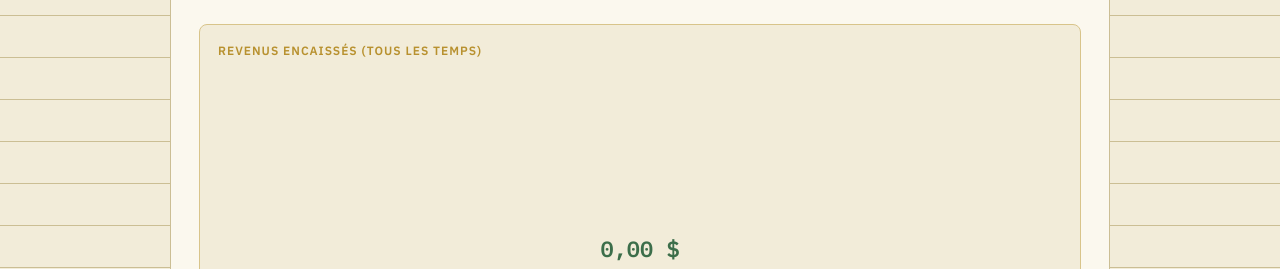
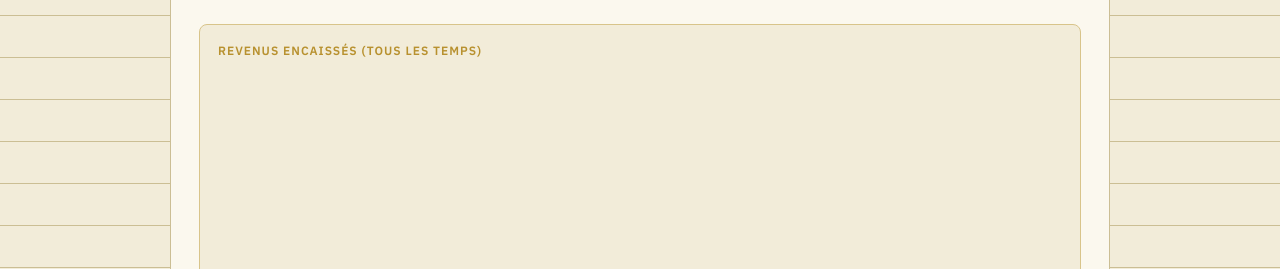
Before and after one commit to zheant/Grand-Livre-19, a React (Vite) app: page / in a window 1280 px wide. Shown: the part 531-800 px from the top of the page. Built offline with nearby package versions, Linux system fonts and the light colour scheme; a web font is replaced by a local one.

Commit message:
Historique en deux colonnes (titre+pastilles / champ) ; pile de pieces en decomposition decimale (10/100/1k/10k/100k)

```diff
--- a/src/components/CoinPile.tsx
+++ b/src/components/CoinPile.tsx
@@ -1,89 +1,85 @@
 import { formatCents } from '../lib/money'
 
-// Pyramide fixe de 15 emplacements (5 rangées) — seuls le nombre de pièces
-// visibles (du bas vers le haut) et leur matière changent avec le montant.
-const COIN_ROWS: { cx: number; cy: number }[][] = [
-  [
-    { cx: 30, cy: 118 },
-    { cx: 65, cy: 118 },
-    { cx: 100, cy: 118 },
-    { cx: 135, cy: 118 },
-    { cx: 170, cy: 118 },
-  ],
-  [
-    { cx: 47.5, cy: 94 },
-    { cx: 82.5, cy: 94 },
-    { cx: 117.5, cy: 94 },
-    { cx: 152.5, cy: 94 },
-  ],
-  [
-    { cx: 65, cy: 70 },
-    { cx: 100, cy: 70 },
-    { cx: 135, cy: 70 },
-  ],
-  [
-    { cx: 82.5, cy: 46 },
-    { cx: 117.5, cy: 46 },
-  ],
-  [{ cx: 100, cy: 24 }],
-]
-const COINS = COIN_ROWS.flat()
-
-// Montant qui remplit complètement la pile (pur repère visuel, pas une
-// cible officielle) — au-delà, la pile reste pleine plutôt que déborder.
-// Divisé en 4 paliers de rareté égaux : chacun se remplit puis cède la
-// place au suivant plutôt que de s'accumuler avec lui.
-const PILE_REFERENCE_CENTS = 200_000 * 100
-const TIER_SPAN_CENTS = PILE_REFERENCE_CENTS / 4
-
-interface Tier {
-  label: string
-  icon: string
+// Représentation « positionnelle » façon système décimal : chaque palier
+// vaut 10 fois le précédent, et le montant est décomposé comme on rendrait
+// la monnaie (le plus gros dénominateur d'abord). Le tas résultant peut donc
+// mélanger plusieurs matières à la fois — pas un seul palier actif.
+interface Denomination {
+  valueDollars: number
   gradientId: string
   stroke: string
   gem?: boolean
 }
 
-const TIERS: Tier[] = [
-  { label: 'Cuivre', icon: '🥉', gradientId: 'tierCopper', stroke: '#5C3216' },
-  { label: 'Argent', icon: '🥈', gradientId: 'tierSilver', stroke: '#5A5F66' },
-  { label: 'Or', icon: '🥇', gradientId: 'tierGold', stroke: '#8A6D1F' },
-  { label: 'Diamant', icon: '💎', gradientId: 'tierDiamond', stroke: '#1F6E8C', gem: true },
+const DENOMINATIONS: Denomination[] = [
+  { valueDollars: 10, gradientId: 'tierCopper', stroke: '#5C3216' },
+  { valueDollars: 100, gradientId: 'tierSilver', stroke: '#5A5F66' },
+  { valueDollars: 1_000, gradientId: 'tierGold', stroke: '#8A6D1F' },
+  { valueDollars: 10_000, gradientId: 'tierDiamond', stroke: '#1F6E8C', gem: true },
+  { valueDollars: 100_000, gradientId: 'tierRuby', stroke: '#5C0E22', gem: true },
 ]
 
-function diamondPoints(cx: number, cy: number): string {
-  return [`${cx},${cy - 16}`, `${cx + 12},${cy - 2}`, `${cx},${cy + 14}`, `${cx - 12},${cy - 2}`].join(' ')
+function decompose(totalDollars: number): number[] {
+  let remaining = Math.max(0, Math.floor(totalDollars))
+  const counts = new Array(DENOMINATIONS.length).fill(0)
+  for (let i = DENOMINATIONS.length - 1; i >= 0; i--) {
+    counts[i] = Math.floor(remaining / DENOMINATIONS[i].valueDollars)
+    remaining -= counts[i] * DENOMINATIONS[i].valueDollars
+  }
+  return counts
+}
+
+const CENTER_X = 110
+const BASE_Y = 158
+const ROW_HEIGHT = 22
+const COIN_SPACING = 22
+const MAX_PER_ROW = 9
+const RADIUS = 10
+
+interface Row {
+  cy: number
+  xs: number[]
+  denom: Denomination
+}
+
+function buildRows(counts: number[]): Row[] {
+  const rows: Row[] = []
+  let level = 0
+  for (let d = 0; d < DENOMINATIONS.length; d++) {
+    let remaining = counts[d]
+    while (remaining > 0) {
+      const n = Math.min(MAX_PER_ROW, remaining)
+      const startX = CENTER_X - ((n - 1) * COIN_SPACING) / 2
+      rows.push({
+        cy: BASE_Y - level * ROW_HEIGHT,
+        xs: Array.from({ length: n }, (_, i) => startX + i * COIN_SPACING),
+        denom: DENOMINATIONS[d],
+      })
+      level += 1
+      remaining -= n
+    }
+  }
+  return rows
+}
+
+function gemPoints(cx: number, cy: number): string {
+  return [`${cx},${cy - RADIUS - 1}`, `${cx + RADIUS - 1},${cy - 1}`, `${cx},${cy + RADIUS}`, `${cx - RADIUS + 1},${cy - 1}`].join(
+    ' ',
+  )
 }
 
 export function CoinPile({ totalCents }: { totalCents: number }) {
-  const clamped = Math.max(0, totalCents)
-  const tierIndex = Math.min(TIERS.length - 1, Math.floor(clamped / TIER_SPAN_CENTS))
-  const tier = TIERS[tierIndex]
-  const withinTierFraction = Math.min(1, (clamped - TIER_SPAN_CENTS * tierIndex) / TIER_SPAN_CENTS)
-  const coinsVisibles = clamped > 0 ? Math.max(1, Math.round(withinTierFraction * COINS.length)) : 0
+  const totalDollars = Math.floor(Math.max(0, totalCents) / 100)
+  const counts = decompose(totalDollars)
+  const rows = buildRows(counts)
 
   return (
     <div>
-      {coinsVisibles > 0 && (
-        <div
-          style={{
-            textAlign: 'center',
-            fontSize: 12,
-            fontWeight: 700,
-            letterSpacing: 0.5,
-            textTransform: 'uppercase',
-            color: 'var(--ink-soft)',
-            marginBottom: 4,
-          }}
-        >
-          {tier.icon} Palier {tier.label}
-        </div>
-      )}
       <svg
-        viewBox="0 0 200 140"
-        style={{ width: '100%', maxWidth: 220, height: 'auto', display: 'block', margin: '0 auto' }}
+        viewBox="0 0 220 190"
+        style={{ width: '100%', maxWidth: 240, height: 'auto', display: 'block', margin: '0 auto' }}
         role="img"
-        aria-label={`Pile de ${tier.label.toLowerCase()} représentant ${formatCents(clamped)} de revenus encaissés`}
+        aria-label={`Tas de pièces et gemmes représentant ${formatCents(totalCents)} de revenus encaissés`}
       >
         <defs>
           <radialGradient id="tierCopper" cx="35%" cy="30%" r="75%">
@@ -106,25 +102,31 @@
             <stop offset="45%" stopColor="#9FE0F5" />
             <stop offset="100%" stopColor="#3FA9D6" />
           </linearGradient>
+          <linearGradient id="tierRuby" x1="0%" y1="0%" x2="100%" y2="100%">
+            <stop offset="0%" stopColor="#FFE3EC" />
+            <stop offset="45%" stopColor="#E63960" />
+            <stop offset="100%" stopColor="#8B1032" />
+          </linearGradient>
         </defs>
-        {coinsVisibles > 0 && <ellipse cx="100" cy="130" rx="82" ry="8" fill="rgba(0,0,0,0.12)" />}
-        {COINS.slice(0, coinsVisibles).map((c, i) =>
-          tier.gem ? (
-            <g key={i}>
+        {rows.length > 0 && <ellipse cx={CENTER_X} cy={BASE_Y + 18} rx="92" ry="8" fill="rgba(0,0,0,0.12)" />}
+        {rows.map((row, ri) =>
+          row.xs.map((x, i) =>
+            row.denom.gem ? (
+              <g key={`${ri}-${i}`}>
                 <polygon
-                points={diamondPoints(c.cx, c.cy)}
-                fill={`url(#${tier.gradientId})`}
-                stroke={tier.stroke}
+                  points={gemPoints(x, row.cy)}
+                  fill={`url(#${row.denom.gradientId})`}
+                  stroke={row.denom.stroke}
                   strokeWidth="1"
                 />
-              <line x1={c.cx - 12} y1={c.cy - 2} x2={c.cx + 12} y2={c.cy - 2} stroke={tier.stroke} strokeWidth="0.7" opacity="0.6" />
-              <line x1={c.cx} y1={c.cy - 16} x2={c.cx} y2={c.cy - 2} stroke={tier.stroke} strokeWidth="0.7" opacity="0.4" />
+                <line x1={x - RADIUS + 1} y1={row.cy - 1} x2={x + RADIUS - 1} y2={row.cy - 1} stroke={row.denom.stroke} strokeWidth="0.6" opacity="0.6" />
               </g>
             ) : (
-            <g key={i}>
-              <circle cx={c.cx} cy={c.cy} r="16" fill={`url(#${tier.gradientId})`} stroke={tier.stroke} strokeWidth="1" />
-              <circle cx={c.cx} cy={c.cy} r="10.5" fill="none" stroke={tier.stroke} strokeOpacity="0.55" strokeWidth="1" />
+              <g key={`${ri}-${i}`}>
+                <circle cx={x} cy={row.cy} r={RADIUS} fill={`url(#${row.denom.gradientId})`} stroke={row.denom.stroke} strokeWidth="1" />
+                <circle cx={x} cy={row.cy} r={RADIUS * 0.6} fill="none" stroke={row.denom.stroke} strokeOpacity="0.55" strokeWidth="0.8" />
               </g>
+            ),
           ),
         )}
       </svg>
@@ -138,9 +140,9 @@
           color: 'var(--moss)',
         }}
       >
-        {formatCents(clamped)}
+        {formatCents(totalCents)}
       </div>
-      {clamped === 0 && (
+      {totalCents === 0 && (
         <p className="status-msg" style={{ textAlign: 'center', margin: '4px 0 0' }}>
           Aucune facture payée pour l'instant.
         </p>
--- a/src/panels/HistoriquePanel.tsx
+++ b/src/panels/HistoriquePanel.tsx
@@ -168,29 +168,12 @@
 
   return (
     <section className="panel">
-      <div className="label-row" style={{ marginBottom: 10, flexWrap: 'wrap', gap: 12 }}>
+      <div style={{ display: 'flex', justifyContent: 'space-between', alignItems: 'flex-start', flexWrap: 'wrap', gap: 12, marginBottom: 20 }}>
+        <div>
           <h2 className="panel-title" style={{ margin: 0 }}>
             Historique financier
           </h2>
-        <div className="field" style={{ flex: '0 0 auto', minWidth: 150, gap: 3 }}>
-          <label>{mode === 'annee' ? 'Année' : mode === 'mois' ? 'Mois' : "Jusqu'au"}</label>
-          {mode === 'annee' && (
-            <select value={selectedYear} onChange={(e) => setYear(e.target.value)}>
-              {years.map((y) => (
-                <option key={y} value={y}>
-                  {y}
-                </option>
-              ))}
-            </select>
-          )}
-          {mode === 'mois' && <input type="month" value={month} onChange={(e) => setMonth(e.target.value)} />}
-          {mode === 'date' && (
-            <input type="date" value={dateAsOf} onChange={(e) => setDateAsOf(e.target.value)} />
-          )}
-        </div>
-      </div>
-
-      <div className="mini-toggle" style={{ marginBottom: 14 }}>
+          <div className="mini-toggle" style={{ marginTop: 8 }}>
             <button
               type="button"
               className={`mt-btn${mode === 'annee' ? ' active' : ''}`}
@@ -212,6 +195,25 @@
             >
               À une date précise
             </button>
+          </div>
+        </div>
+
+        <div className="field" style={{ flex: '0 0 auto', minWidth: 150, gap: 3 }}>
+          <label>{mode === 'annee' ? 'Année' : mode === 'mois' ? 'Mois' : "Jusqu'au"}</label>
+          {mode === 'annee' && (
+            <select value={selectedYear} onChange={(e) => setYear(e.target.value)}>
+              {years.map((y) => (
+                <option key={y} value={y}>
+                  {y}
+                </option>
+              ))}
+            </select>
+          )}
+          {mode === 'mois' && <input type="month" value={month} onChange={(e) => setMonth(e.target.value)} />}
+          {mode === 'date' && (
+            <input type="date" value={dateAsOf} onChange={(e) => setDateAsOf(e.target.value)} />
+          )}
+        </div>
       </div>
 
       <div className="cards">
```
Lines whose indentation alone changed are shown as unchanged.
